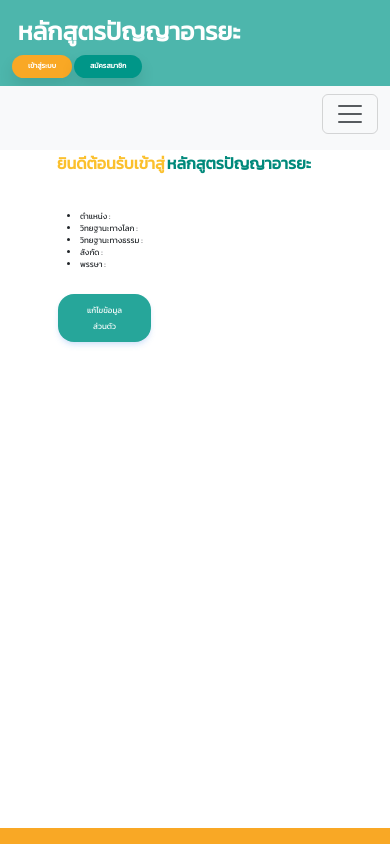
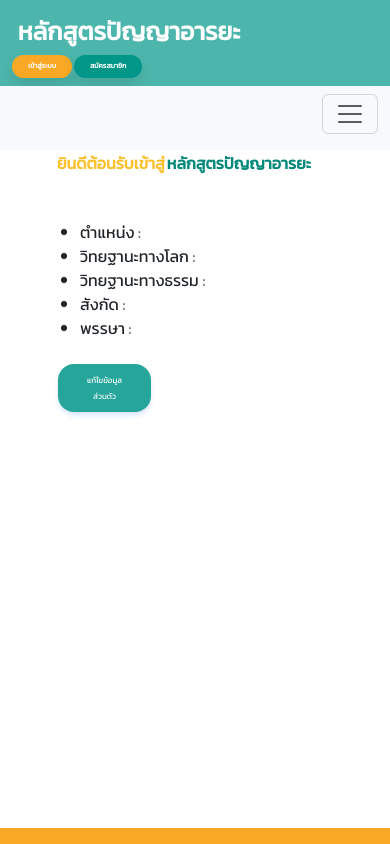
Before and after one commit to Utsadawut/my-web, a Vue app: page /aboutuser in a window 390 px wide. Built offline with nearby package versions, Linux system fonts and the light colour scheme; no server answers; the HTML template or start-up script is replaced by a standard one.

Commit message:
edit aboutUser3

```diff
--- a/src/components/AboutUserComponent.vue
+++ b/src/components/AboutUserComponent.vue
@@ -82,10 +82,10 @@ li {
 
 @media only screen and (max-width: 480px) {
   li{
-    font-size: 0.5rem;
+    font-size: 1rem;
   }
   .nameText{
-    font-size: 0.5rem;
+    font-size: 1rem;
   }
   .headText2,.headText{
     font-size: 1rem;
```
